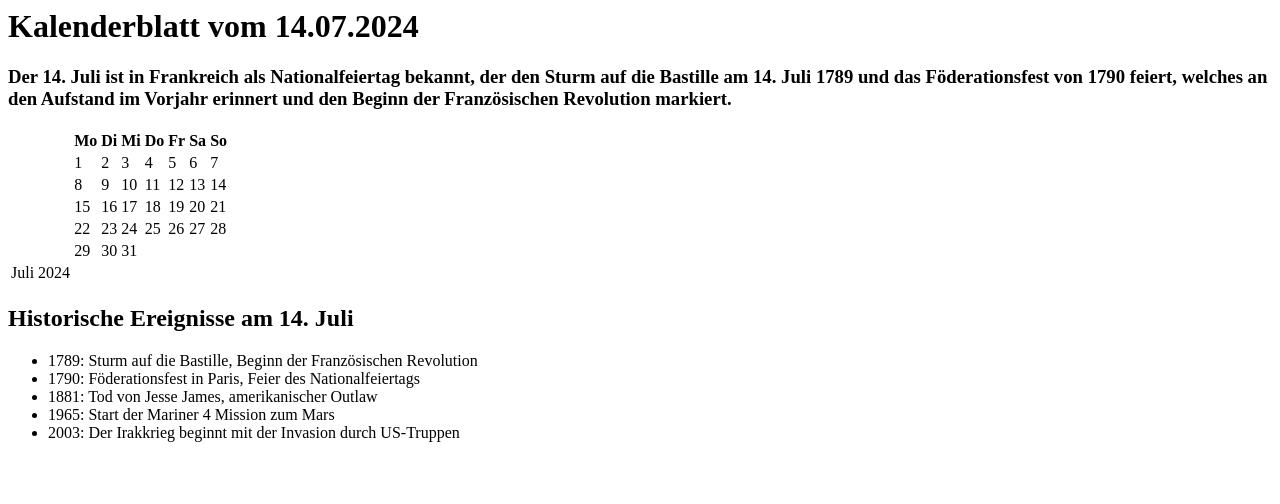
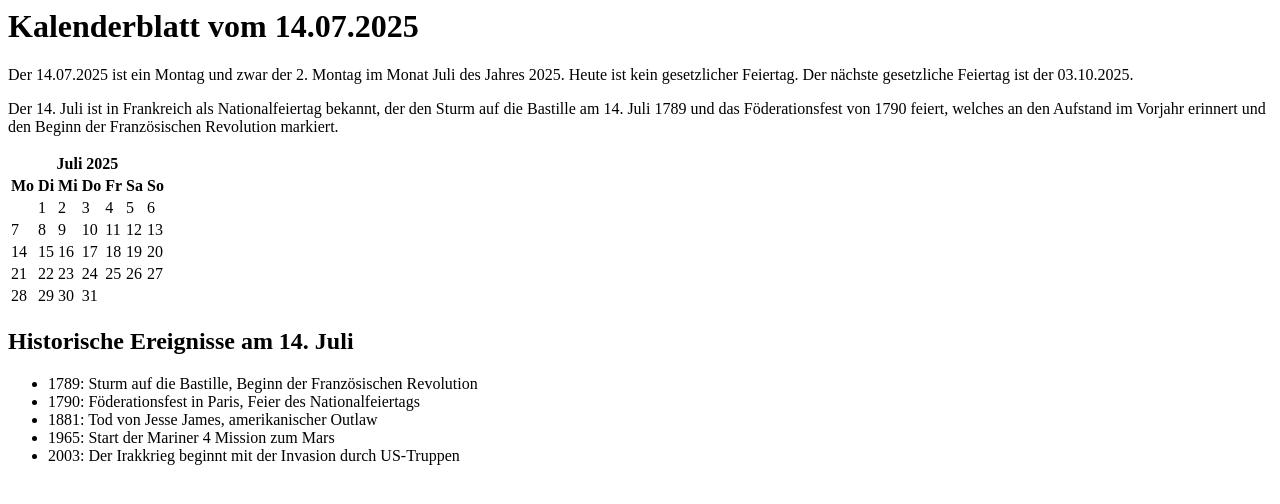
Before and after one commit to arina-cdemy/html_kalender2, a plain HTML site: page index.html in a window 1280 px wide. Drawn offline with Linux system fonts and the light colour scheme.

Commit message:
edited index.html

```diff
--- a/index.html
+++ b/index.html
@@ -1,17 +1,29 @@
 <html>
 <head>
-    <title>Kalenderblatt vom 14.07.2024</title>
-    <h1>Kalenderblatt vom 14.07.2024</h1>
-
+  <title>Kalender: 14.07.2024</title>
 </head>
 <body>
-  <h3>
-    <p>Der 14. Juli ist in Frankreich als Nationalfeiertag bekannt, der den Sturm auf die Bastille am 14. Juli 1789 und das Föderationsfest von 1790 feiert, welches an den Aufstand im Vorjahr erinnert und den Beginn der Französischen Revolution markiert.</p>
-  </h3>
+  <h1>Kalenderblatt vom 14.07.2025</h1>
+  <p>
+    Der 14.07.2025 ist ein Montag und zwar der 2. Montag im
+    Monat Juli des Jahres 2025. Heute ist kein gesetzlicher
+    Feiertag. Der nächste gesetzliche Feiertag ist der
+    03.10.2025.
+  </p>
+  <p>
+    Der 14. Juli ist in Frankreich als Nationalfeiertag bekannt,
+    der den Sturm auf die Bastille am 14. Juli 1789 und das
+    Föderationsfest von 1790 feiert, welches an den Aufstand
+    im Vorjahr erinnert und den Beginn der Französischen
+    Revolution markiert.
+  </p>
+
   <table>
     <thead>
       <tr>
-         <th></th>
+        <th colspan="7">Juli 2025</th>
+      </tr>
+      <tr>
         <th>Mo</th>
         <th>Di</th>
         <th>Mi</th>
@@ -19,8 +31,8 @@
         <th>Fr</th>
         <th>Sa</th>
         <th>So</th>
-
       </tr>
+    </thead>
     <tbody>
       <tr>
         <td></td>
@@ -30,59 +42,49 @@
         <td>4</td>
         <td>5</td>
         <td>6</td>
-            <td>7</td>
       </tr>
       <tr>
-            <td></td>
+        <td>7</td>
         <td>8</td>
         <td>9</td>
         <td>10</td>
         <td>11</td>
         <td>12</td>
         <td>13</td>
-            <td>14</td>
       </tr>
       <tr>
-            <td></td>
+        <td>14</td>
         <td>15</td>
         <td>16</td>
         <td>17</td>
         <td>18</td>
         <td>19</td>
         <td>20</td>
-            <td>21</td>
       </tr>
       <tr>
-            <td></td>
+        <td>21</td>
         <td>22</td>
         <td>23</td>
         <td>24</td>
         <td>25</td>
         <td>26</td>
         <td>27</td>
-            <td>28</td>
       </tr>
       <tr>
-            <td></td>
+        <td>28</td>
         <td>29</td>
         <td>30</td>
         <td>31</td>
       </tr>
     </tbody>
-
-    </thead>
-    <tr>
-        <td>Juli 2024</td>
-    </tr>
   </table>
- </tbody>
   <h2>Historische Ereignisse am 14. Juli</h2>
   <ul>
-
     <li>1789: Sturm auf die Bastille, Beginn der Französischen Revolution</li>
     <li>1790: Föderationsfest in Paris, Feier des Nationalfeiertags</li>
     <li>1881: Tod von Jesse James, amerikanischer Outlaw</li>
     <li>1965: Start der Mariner 4 Mission zum Mars</li>
     <li>2003: Der Irakkrieg beginnt mit der Invasion durch US-Truppen</li>
   </ul>
+</body>
 </html>
```
Lines whose indentation alone changed are shown as unchanged.
